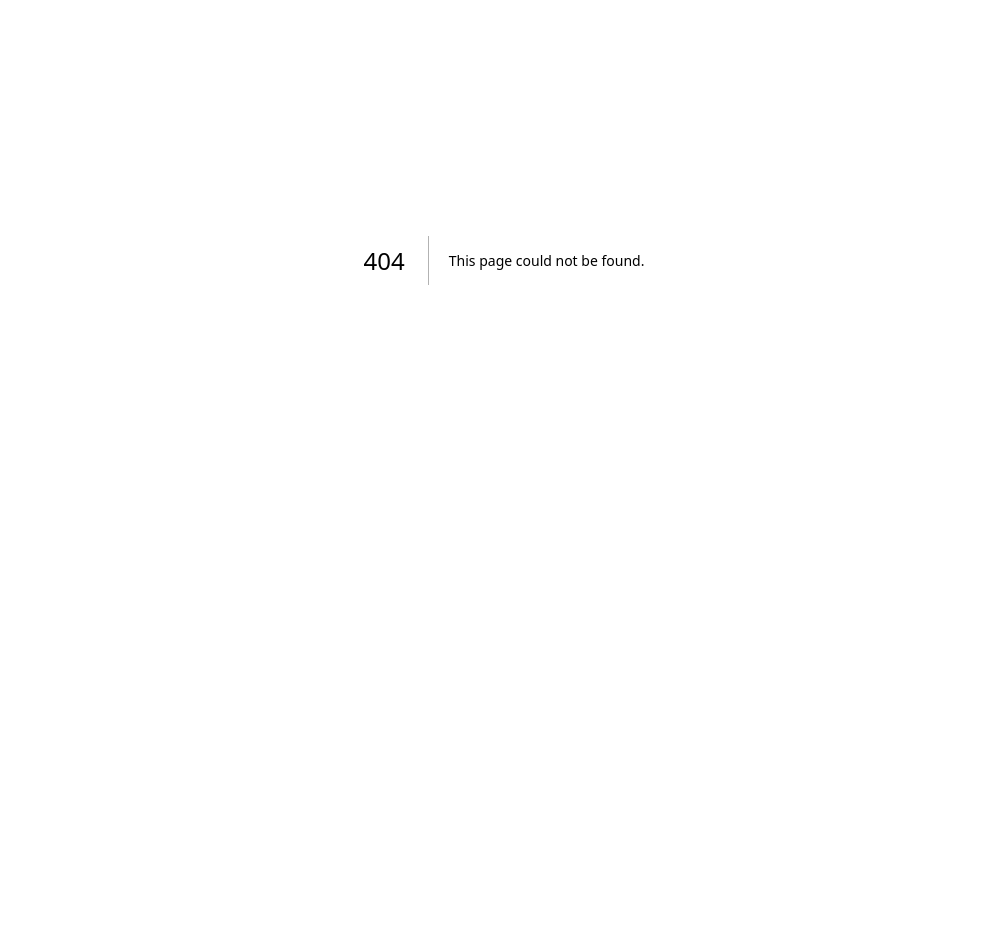
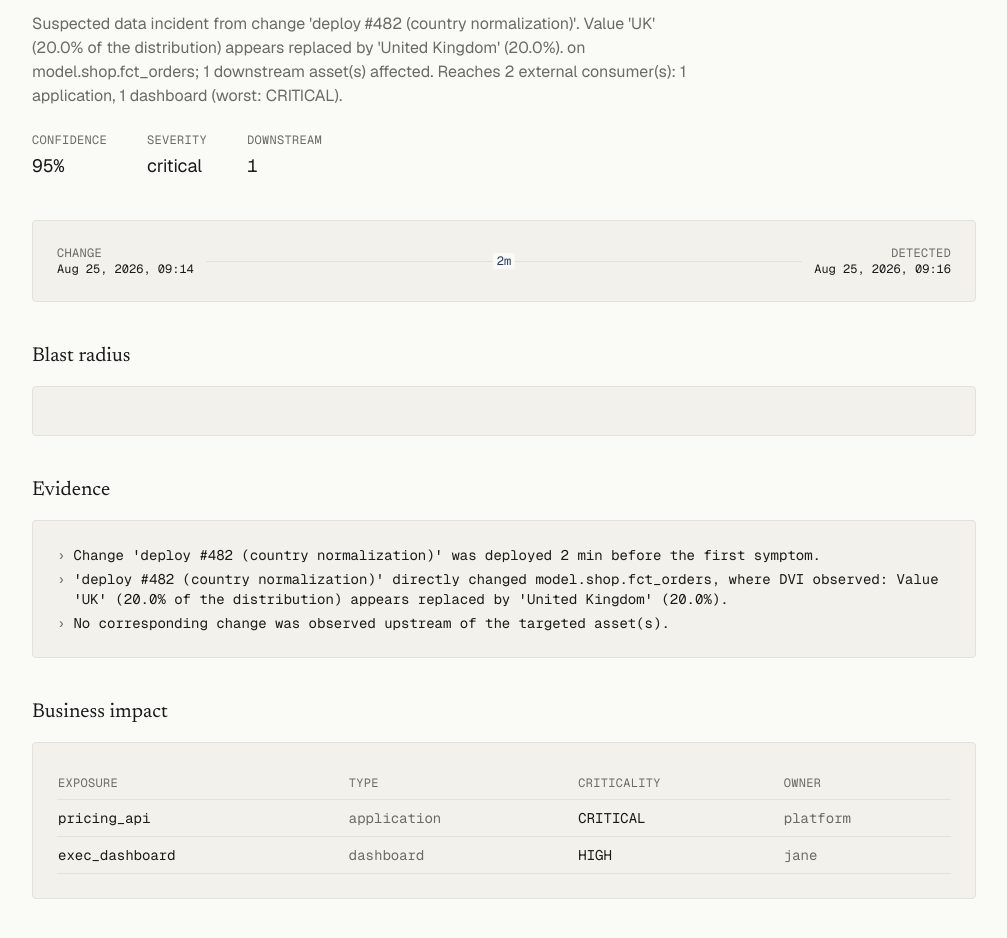
Before and after one commit to anuran-de/dvi, a Next.js app in the folder web/: page /incidents/critical-pricing-api/ in a window 1280 px wide. Before the commit this address had no page. Shown: the part 140-1078 px from the top of the page, without its empty margins (136-1143 px from the left). Before the commit the page ends 800 px from the top, so only its background shows below. Built offline with nearby package versions, Linux system fonts and the light colour scheme.

Commit message:
feat(web): incident detail with timeline, evidence, business impact

```diff
--- /dev/null
+++ b/web/app/incidents/[id]/page.tsx
@@ -0,0 +1,67 @@
+import { notFound } from 'next/navigation';
+import { getIncident, getIncidents } from '@/lib/data';
+import { Container } from '@/components/ui/Container';
+import { Card } from '@/components/ui/Card';
+import { Stat } from '@/components/ui/Stat';
+import { SeverityTag } from '@/components/incident/SeverityTag';
+import { Timeline } from '@/components/incident/Timeline';
+import { EvidenceList } from '@/components/incident/EvidenceList';
+import { BusinessImpactPanel } from '@/components/incident/BusinessImpactPanel';
+import { BlastRadiusGraph } from '@/components/incident/BlastRadiusGraph';
+import { formatPercent } from '@/lib/format';
+
+export async function generateStaticParams() {
+  const items = await getIncidents();
+  return items.map((i) => ({ id: i.id }));
+}
+
+export default async function IncidentDetailPage({ params }: { params: Promise<{ id: string }> }) {
+  const { id } = await params;
+  const incident = await getIncident(id);
+  if (!incident) notFound();
+
+  return (
+    <main className="py-16">
+      <Container className="space-y-10">
+        <header className="space-y-4">
+          <div className="flex items-center gap-3">
+            <SeverityTag severity={incident.severity} />
+            <span className="font-mono text-xs text-ink-muted">{incident.asset}</span>
+          </div>
+          <h1 className="font-serif text-3xl text-ink">{incident.title}</h1>
+          <p className="max-w-2xl font-sans text-ink-muted">{incident.summary}</p>
+          <div className="flex gap-10 pt-2">
+            <Stat label="Confidence" value={formatPercent(incident.confidence)} mono />
+            <Stat label="Severity" value={incident.severity} />
+            <Stat label="Downstream" value={String(incident.affectedAssets.length)} mono />
+          </div>
+        </header>
+
+        <Card className="p-6"><Timeline changeAt={incident.changeAt} detectedAt={incident.detectedAt} /></Card>
+
+        <section className="space-y-4">
+          <h2 className="font-serif text-xl text-ink">Blast radius</h2>
+          <Card className="p-6">
+            <BlastRadiusGraph
+              targets={incident.rootCause.targets}
+              affected={incident.affectedAssets}
+              exposures={incident.businessImpact?.exposures ?? []}
+            />
+          </Card>
+        </section>
+
+        <section className="space-y-4">
+          <h2 className="font-serif text-xl text-ink">Evidence</h2>
+          <Card className="p-6"><EvidenceList items={incident.evidence} /></Card>
+        </section>
+
+        {incident.businessImpact && (
+          <section className="space-y-4">
+            <h2 className="font-serif text-xl text-ink">Business impact</h2>
+            <Card className="p-6"><BusinessImpactPanel impact={incident.businessImpact} /></Card>
+          </section>
+        )}
+      </Container>
+    </main>
+  );
+}
--- /dev/null
+++ b/web/components/incident/BlastRadiusGraph.tsx
@@ -0,0 +1,17 @@
+export interface BlastRadiusExposure {
+  name: string;
+  type: string;
+  criticality: string;
+  owner: string | null;
+}
+
+export interface BlastRadiusGraphProps {
+  targets: string[];
+  affected: string[];
+  exposures: BlastRadiusExposure[];
+}
+
+// Minimal stub for Task 7 — Task 8 replaces this with the real graph.
+export function BlastRadiusGraph(_props: BlastRadiusGraphProps) {
+  return null;
+}
--- /dev/null
+++ b/web/components/incident/BusinessImpactPanel.tsx
@@ -0,0 +1,29 @@
+import type { IncidentDetail } from '@/lib/types';
+
+type Impact = IncidentDetail['businessImpact'];
+
+export function BusinessImpactPanel({ impact }: { impact: Impact }) {
+  if (impact === null) return null;
+  return (
+    <table className="w-full border-collapse font-mono text-sm">
+      <thead>
+        <tr className="border-b border-border text-left text-xs uppercase tracking-wide text-ink-muted">
+          <th className="py-2 font-normal">Exposure</th>
+          <th className="py-2 font-normal">Type</th>
+          <th className="py-2 font-normal">Criticality</th>
+          <th className="py-2 font-normal">Owner</th>
+        </tr>
+      </thead>
+      <tbody>
+        {impact.exposures.map((e) => (
+          <tr key={e.name} className="border-b border-border">
+            <td className="py-2 text-ink">{e.name}</td>
+            <td className="py-2 text-ink-muted">{e.type}</td>
+            <td className="py-2 text-ink">{e.criticality}</td>
+            <td className="py-2 text-ink-muted">{e.owner ?? '—'}</td>
+          </tr>
+        ))}
+      </tbody>
+    </table>
+  );
+}
--- /dev/null
+++ b/web/components/incident/EvidenceList.tsx
@@ -0,0 +1,12 @@
+export function EvidenceList({ items }: { items: string[] }) {
+  return (
+    <ul className="space-y-1 font-mono text-sm text-ink">
+      {items.map((line, i) => (
+        <li key={i} className="flex gap-2">
+          <span className="select-none text-ink-muted">›</span>
+          <span>{line}</span>
+        </li>
+      ))}
+    </ul>
+  );
+}
--- /dev/null
+++ b/web/components/incident/Timeline.tsx
@@ -0,0 +1,21 @@
+import { formatDateTime, formatDuration } from '@/lib/format';
+
+export function Timeline({ changeAt, detectedAt }: { changeAt: string; detectedAt: string }) {
+  return (
+    <div className="flex items-center gap-3 font-mono text-xs text-ink-muted">
+      <div className="flex flex-col">
+        <span className="uppercase tracking-wide">change</span>
+        <span className="text-ink">{formatDateTime(changeAt)}</span>
+      </div>
+      <div className="relative h-px flex-1 bg-border">
+        <span className="absolute left-1/2 -top-2 -translate-x-1/2 rounded-sm bg-canvas px-1 text-accent">
+          {formatDuration(changeAt, detectedAt)}
+        </span>
+      </div>
+      <div className="flex flex-col text-right">
+        <span className="uppercase tracking-wide">detected</span>
+        <span className="text-ink">{formatDateTime(detectedAt)}</span>
+      </div>
+    </div>
+  );
+}
```
Also changed, not shown: 1 other file (tests, documents, lock files or other folders).
